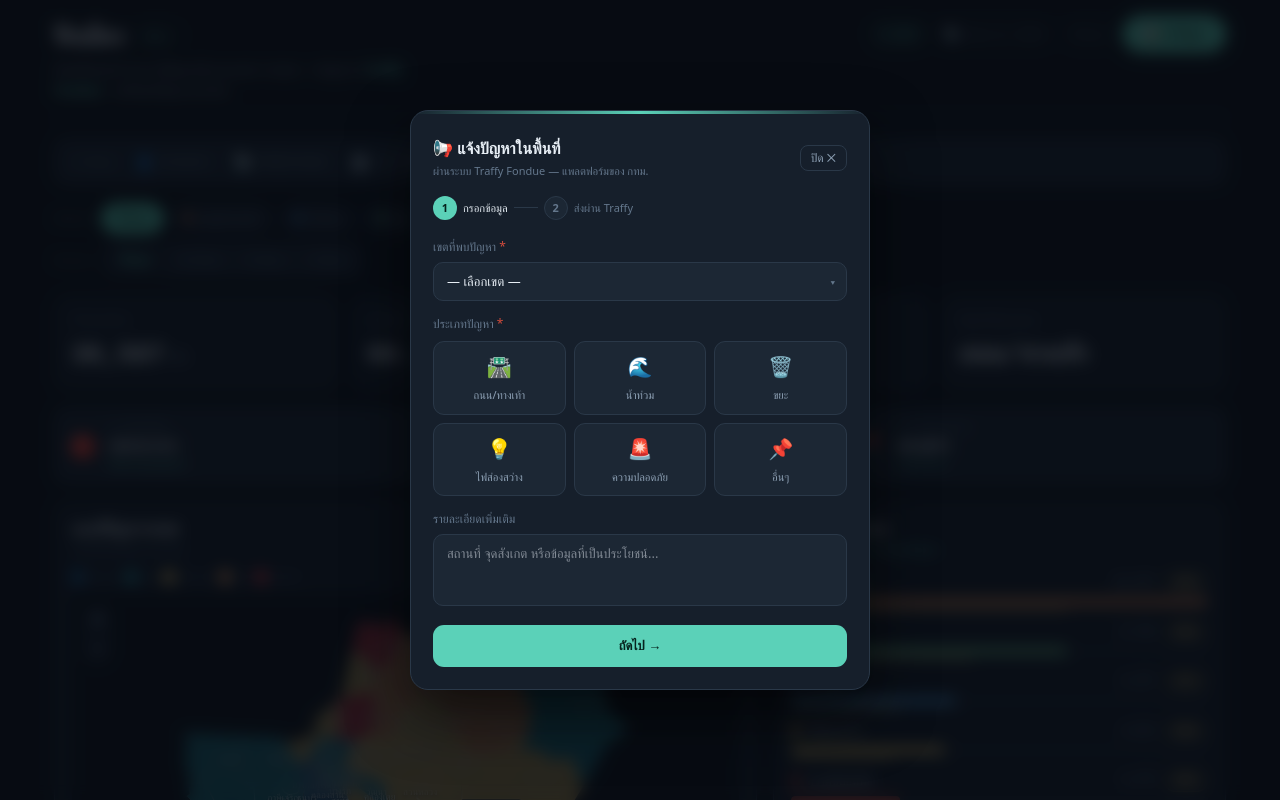
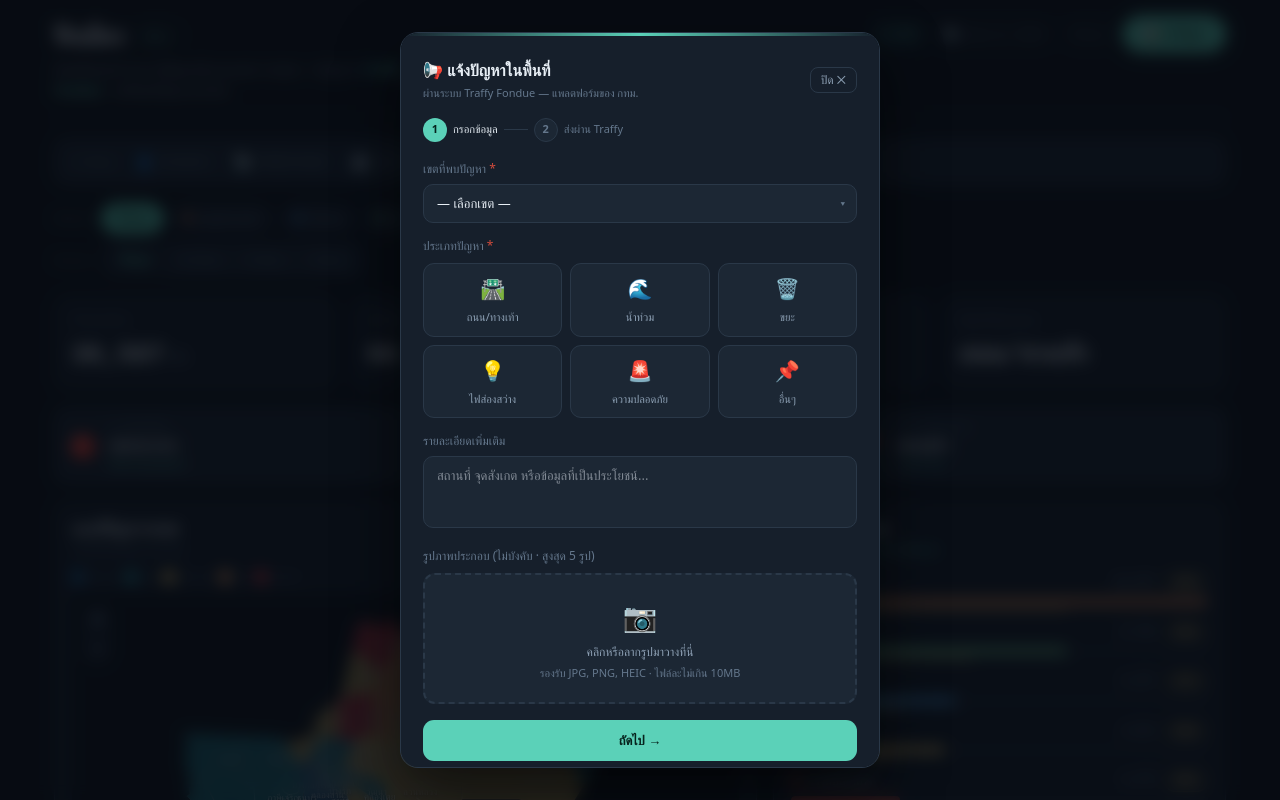
Before and after one commit to Ikkiw06/fangmueang, a React (Vite) app in the folder fangmueang-app/: page / in a window 1280 px wide. Both pictures are taken after a click on the button "📢 แจ้งปัญหา". Shown: the top 800 px of the page. Built offline with nearby package versions, Linux system fonts and the light colour scheme.

Commit message:
feat: image upload in report modal + fix dot map

```diff
--- a/fangmueang-app/src/components/ReportModal.jsx
+++ b/fangmueang-app/src/components/ReportModal.jsx
@@ -1,4 +1,4 @@
-import { useState, useEffect } from 'react'
+import { useState, useEffect, useRef } from 'react'
 
 const CATS = [
   { icon:'🛣️', label:'ถนน/ทางเท้า', color:'#E58A53' },
@@ -29,17 +29,44 @@ const FIELD = {
 
 export default function ReportModal({ onClose, defaultDistrict }) {
   const [visible,   setVisible]   = useState(false)
-  const [step,      setStep]      = useState(1)   // 1=กรอกข้อมูล 2=ยืนยัน/redirect
+  const [step,      setStep]      = useState(1)
   const [selected,  setSelected]  = useState(null)
   const [district,  setDistrict]  = useState(defaultDistrict || '')
   const [otherText, setOtherText] = useState('')
   const [desc,      setDesc]      = useState('')
+  const [images,    setImages]    = useState([])   // [{file, url, name}]
+  const [dragOver,  setDragOver]  = useState(false)
   const [errors,    setErrors]    = useState({})
   const [hov,       setHov]       = useState(null)
+  const fileRef = useRef(null)
 
   useEffect(() => { const t = setTimeout(() => setVisible(true), 30); return () => clearTimeout(t) }, [])
 
+  // cleanup object URLs on unmount
+  useEffect(() => () => images.forEach(img => URL.revokeObjectURL(img.url)), [images])
+
   const handleClose = () => { setVisible(false); setTimeout(onClose, 280) }
+
+  const addFiles = (files) => {
+    const valid = Array.from(files)
+      .filter(f => f.type.startsWith('image/'))
+      .slice(0, 5 - images.length)
+    if (!valid.length) return
+    const newImgs = valid.map(f => ({ file: f, url: URL.createObjectURL(f), name: f.name }))
+    setImages(prev => [...prev, ...newImgs].slice(0, 5))
+  }
+
+  const removeImage = (idx) => {
+    setImages(prev => {
+      URL.revokeObjectURL(prev[idx].url)
+      return prev.filter((_, i) => i !== idx)
+    })
+  }
+
+  const onDrop = (e) => {
+    e.preventDefault(); setDragOver(false)
+    addFiles(e.dataTransfer.files)
+  }
 
   const validate = () => {
     const e = {}
@@ -58,7 +85,6 @@ export default function ReportModal({ onClose, defaultDistrict }) {
   }
 
   const problemLabel = selected === 'อื่นๆ' ? otherText : selected
-
   const focus = e => e.target.style.borderColor = 'var(--mint-d)'
   const blur  = e => e.target.style.borderColor = 'var(--line)'
 
@@ -70,7 +96,7 @@ export default function ReportModal({ onClose, defaultDistrict }) {
       opacity: visible ? 1 : 0, transition:'opacity 0.28s',
     }}>
       <div style={{
-        width:460, maxWidth:'calc(100vw - 32px)', maxHeight:'92vh',
+        width:480, maxWidth:'calc(100vw - 32px)', maxHeight:'92vh',
         background:'var(--panel)', border:'1px solid var(--line)',
         borderRadius:18, overflowY:'auto', overflowX:'hidden',
         transform: visible ? 'scale(1) translateY(0)' : 'scale(0.95) translateY(12px)',
@@ -183,8 +209,95 @@ export default function ReportModal({ onClose, defaultDistrict }) {
                   style={{ ...FIELD, height:72, resize:'none', lineHeight:1.5 }}/>
               </div>
 
+              {/* ── Image upload ── */}
+              <div style={{ marginTop:14 }}>
+                <label style={{ fontSize:12, color:'var(--faint)', display:'block', marginBottom:8 }}>
+                  รูปภาพประกอบ <span style={{ color:'var(--faint)', fontWeight:400 }}>(ไม่บังคับ · สูงสุด 5 รูป)</span>
+                </label>
+
+                {/* Drop zone */}
+                <div
+                  onDragOver={e => { e.preventDefault(); setDragOver(true) }}
+                  onDragLeave={() => setDragOver(false)}
+                  onDrop={onDrop}
+                  onClick={() => images.length < 5 && fileRef.current?.click()}
+                  style={{
+                    border: `2px dashed ${dragOver ? 'var(--mint)' : 'var(--line)'}`,
+                    borderRadius:12,
+                    padding: images.length ? '12px' : '20px 12px',
+                    textAlign:'center',
+                    cursor: images.length >= 5 ? 'default' : 'pointer',
+                    background: dragOver ? 'rgba(91,209,184,0.06)' : 'var(--panel2)',
+                    transition:'all 0.15s',
+                  }}
+                >
+                  {images.length === 0 ? (
+                    <>
+                      <div style={{ fontSize:28, marginBottom:6 }}>📷</div>
+                      <div style={{ fontSize:12, color:'var(--muted)' }}>
+                        คลิกหรือลากรูปมาวางที่นี่
+                      </div>
+                      <div style={{ fontSize:11, color:'var(--faint)', marginTop:4 }}>
+                        รองรับ JPG, PNG, HEIC · ไฟล์ละไม่เกิน 10MB
+                      </div>
+                    </>
+                  ) : (
+                    <>
+                      {/* Thumbnails */}
+                      <div style={{ display:'flex', gap:8, flexWrap:'wrap', justifyContent:'flex-start' }}>
+                        {images.map((img, idx) => (
+                          <div key={idx} style={{ position:'relative', width:80, height:80, flexShrink:0 }}>
+                            <img
+                              src={img.url} alt={img.name}
+                              style={{ width:80, height:80, objectFit:'cover', borderRadius:8,
+                                border:'1px solid var(--line)', display:'block' }}
+                            />
+                            {/* remove button */}
+                            <button
+                              onClick={e => { e.stopPropagation(); removeImage(idx) }}
+                              style={{
+                                position:'absolute', top:-6, right:-6,
+                                width:20, height:20, borderRadius:'50%',
+                                background:'#E63946', border:'2px solid var(--panel)',
+                                color:'#fff', fontSize:10, fontWeight:700,
+                                display:'flex', alignItems:'center', justifyContent:'center',
+                                cursor:'pointer', lineHeight:1,
+                              }}>✕</button>
+                          </div>
+                        ))}
+
+                        {/* Add more slot */}
+                        {images.length < 5 && (
+                          <div style={{
+                            width:80, height:80, borderRadius:8, flexShrink:0,
+                            border:'2px dashed var(--line)', display:'flex',
+                            flexDirection:'column', alignItems:'center', justifyContent:'center',
+                            color:'var(--faint)', fontSize:10, gap:4, cursor:'pointer',
+                          }}>
+                            <span style={{ fontSize:20 }}>+</span>
+                            <span>เพิ่มรูป</span>
+                          </div>
+                        )}
+                      </div>
+
+                      {images.length >= 5 && (
+                        <div style={{ fontSize:11, color:'var(--faint)', marginTop:8, textAlign:'left' }}>
+                          ครบ 5 รูปแล้ว
+                        </div>
+                      )}
+                    </>
+                  )}
+                </div>
+
+                <input
+                  ref={fileRef} type="file" multiple accept="image/*"
+                  style={{ display:'none' }}
+                  onChange={e => { addFiles(e.target.files); e.target.value = '' }}
+                />
+              </div>
+
               <button onClick={handleNext} style={{
-                width:'100%', marginTop:14, padding:'11px 0', borderRadius:11, border:'none',
+                width:'100%', marginTop:16, padding:'11px 0', borderRadius:11, border:'none',
                 background:'var(--mint)', color:'#06231d', fontSize:13, fontWeight:700,
                 fontFamily:'inherit', cursor:'pointer', transition:'opacity 0.15s',
               }}
@@ -203,21 +316,44 @@ export default function ReportModal({ onClose, defaultDistrict }) {
                 <div style={{ fontSize:12, color:'var(--faint)', marginBottom:10 }}>ข้อมูลที่จะแจ้ง</div>
                 <div style={{ display:'flex', flexDirection:'column', gap:8 }}>
                   <div style={{ display:'flex', gap:10 }}>
-                    <span style={{ fontSize:12, color:'var(--faint)', width:80 }}>เขต</span>
+                    <span style={{ fontSize:12, color:'var(--faint)', width:80, flexShrink:0 }}>เขต</span>
                     <span style={{ fontSize:13, fontWeight:600, color:'var(--ink)' }}>เขต{district}</span>
                   </div>
                   <div style={{ display:'flex', gap:10 }}>
-                    <span style={{ fontSize:12, color:'var(--faint)', width:80 }}>ประเภท</span>
+                    <span style={{ fontSize:12, color:'var(--faint)', width:80, flexShrink:0 }}>ประเภท</span>
                     <span style={{ fontSize:13, fontWeight:600, color:'var(--mint)' }}>{problemLabel}</span>
                   </div>
                   {desc && (
                     <div style={{ display:'flex', gap:10 }}>
-                      <span style={{ fontSize:12, color:'var(--faint)', width:80 }}>รายละเอียด</span>
+                      <span style={{ fontSize:12, color:'var(--faint)', width:80, flexShrink:0 }}>รายละเอียด</span>
                       <span style={{ fontSize:13, color:'var(--ink)' }}>{desc}</span>
+                    </div>
+                  )}
+                  {images.length > 0 && (
+                    <div style={{ display:'flex', gap:10, alignItems:'flex-start' }}>
+                      <span style={{ fontSize:12, color:'var(--faint)', width:80, flexShrink:0 }}>รูปภาพ</span>
+                      <div style={{ display:'flex', gap:6, flexWrap:'wrap' }}>
+                        {images.map((img, idx) => (
+                          <img key={idx} src={img.url} alt=""
+                            style={{ width:52, height:52, objectFit:'cover', borderRadius:7,
+                              border:'1px solid var(--line)' }}
+                          />
+                        ))}
+                      </div>
                     </div>
                   )}
                 </div>
               </div>
+
+              {/* Image note */}
+              {images.length > 0 && (
+                <div style={{
+                  background:'rgba(233,196,106,0.07)', border:'1px solid rgba(233,196,106,0.25)',
+                  borderRadius:10, padding:'10px 14px', marginBottom:14, fontSize:11, color:'var(--muted)',
+                }}>
+                  📎 รูปภาพ {images.length} ใบ — กรุณาแนบรูปเดิมอีกครั้งเมื่อกรอกฟอร์ม Traffy Fondue
+                </div>
+              )}
 
               {/* Workflow note */}
               <div style={{
```
